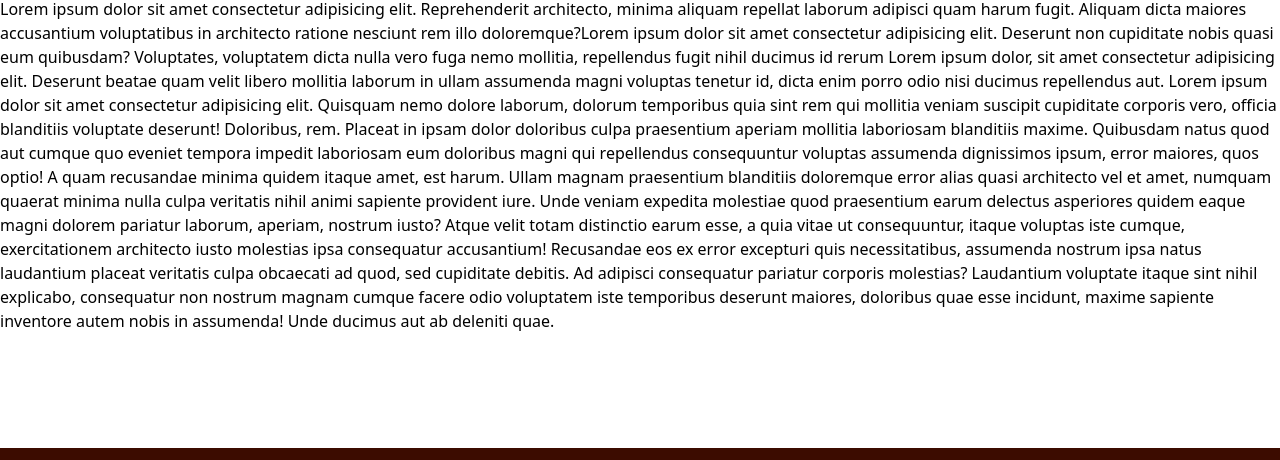
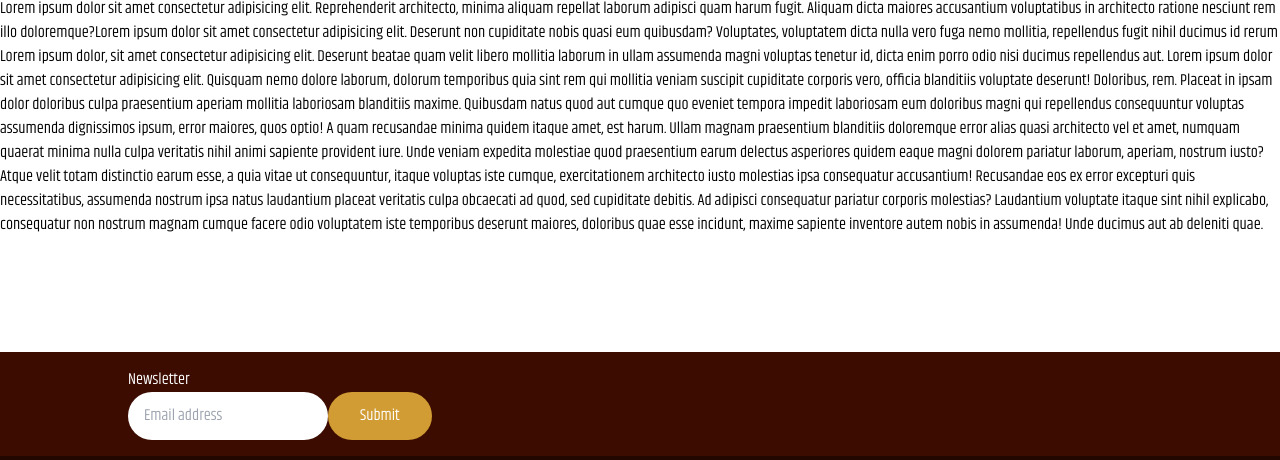
Before and after one commit to its-me-sujan/raw-agroentertainment, a website: page src/index.html in a window 1280 px wide. Shown: the part 131-591 px from the top of the page. Drawn offline with Linux system fonts and the light colour scheme; files whose address does not match are found by name.

Commit message:
added other khand font

```diff
--- a/src/fonts/font.css
+++ b/src/fonts/font.css
@@ -1,14 +1,47 @@
+/* styles.css */
 @font-face {
   font-family: "Khand";
-  src: url("/fonts/Khand-Regular.ttf") format("truetype");
-  font-weight: normal;
+  src: url("./Khand/Khand-Regular.ttf") format("truetype");
+  font-weight: 400; /* Regular weight */
+  font-style: normal;
+  font-display: swap;
+}
+
+@font-face {
+  font-family: "Khand";
+  src: url("./Khand/Khand-Bold.ttf") format("truetype");
+  font-weight: 700; /* Bold weight */
+  font-style: normal;
+  font-display: swap;
+}
+
+@font-face {
+  font-family: "Khand";
+  src: url("./Khand/Khand-Light.ttf") format("truetype");
+  font-weight: 300; /* Light weight */
+  font-style: normal;
+  font-display: swap;
+}
+
+@font-face {
+  font-family: "Khand";
+  src: url("./Khand/Khand-Medium.ttf") format("truetype");
+  font-weight: 500; /* Medium weight */
+  font-style: normal;
+  font-display: swap;
+}
+
+@font-face {
+  font-family: "Khand";
+  src: url("./Khand/Khand-Semibold.ttf") format("truetype");
+  font-weight: 600; /* Semibold weight */
   font-style: normal;
   font-display: swap;
 }
 
 @font-face {
   font-family: "Mukta";
-  src: url("/fonts/Mukta-Regular.ttf") format("truetype");
+  src: url("./Mukta-Regular.ttf") format("truetype");
   font-weight: normal;
   font-style: normal;
   font-display: swap;
```
Also changed, not shown: src/style.css.
